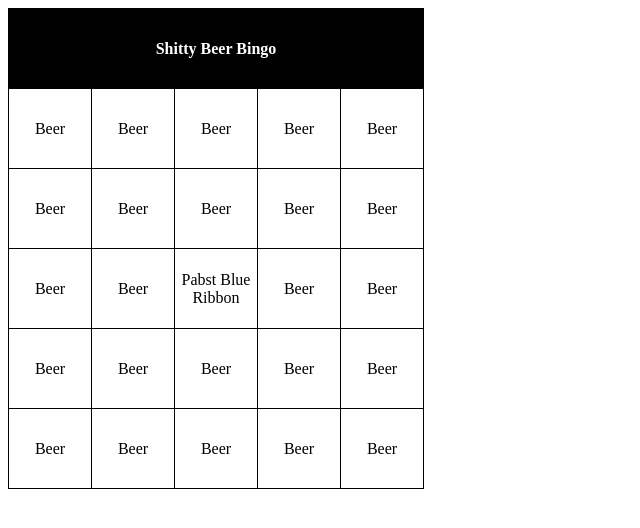
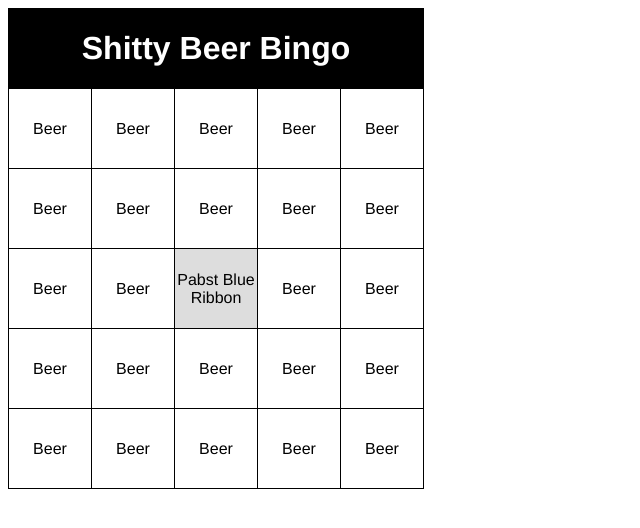
Before and after one commit to skalnik/shitty-beer-bingo, a plain HTML site: page index.html in a window 1280 px wide. Shown: the whole page, without its empty margins (0-640 px from the left). Drawn offline with Linux system fonts and the light colour scheme.

Commit message:
Make it a little prettier :lipstick:

```diff
--- a/app.css
+++ b/app.css
@@ -1,6 +1,7 @@
 table {
   border-collapse: collapse;
   text-align: center;
+  font-family: Helvetica, Arial, sans-serif;
 }
 
 td, th {
@@ -9,7 +10,12 @@
   width: 80px;
 }
 
+td#freespace {
+  background-color: #ddd;
+}
+
 thead {
   color: #fff;
-  background-color: #000
+  background-color: #000;
+  font-size: 2em;
 }
```
